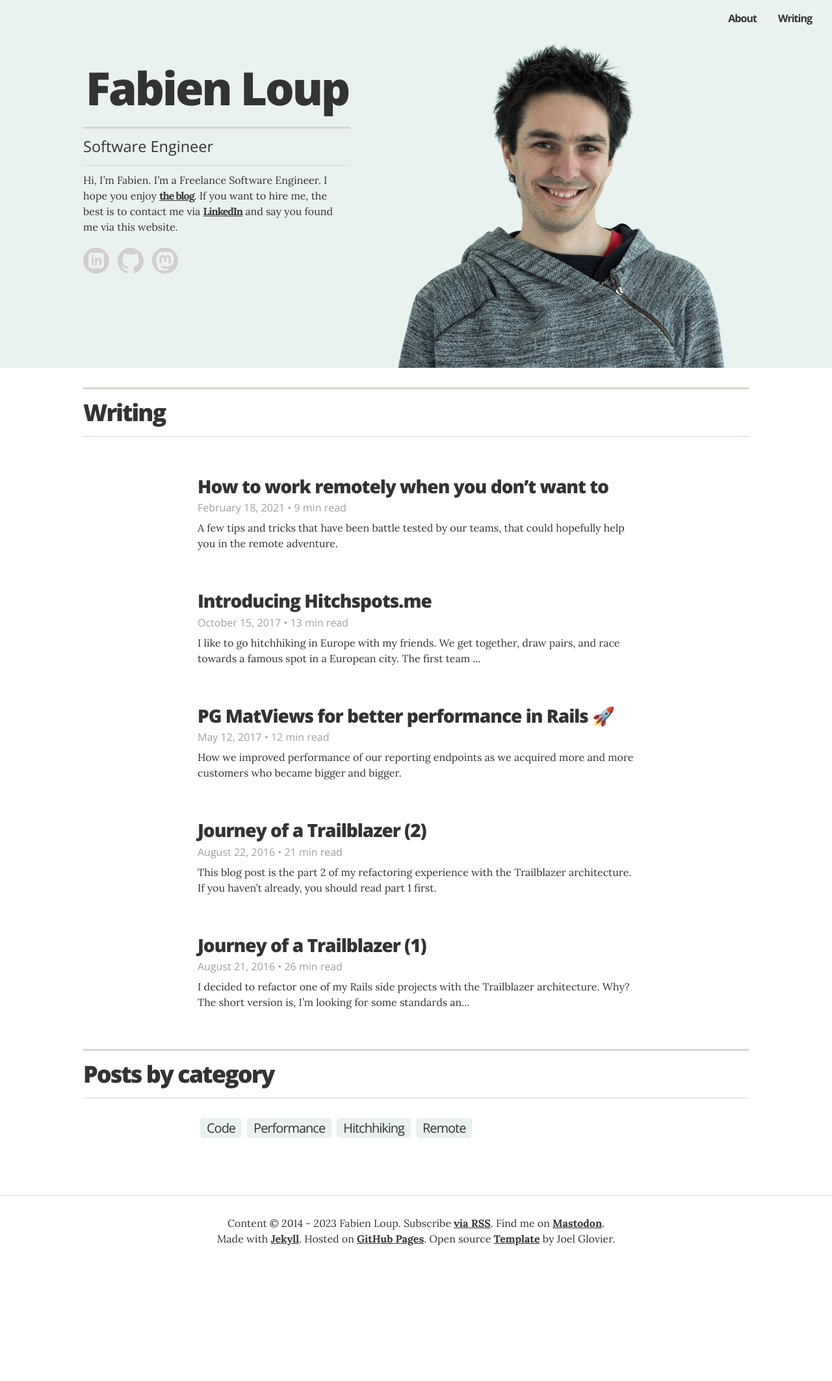
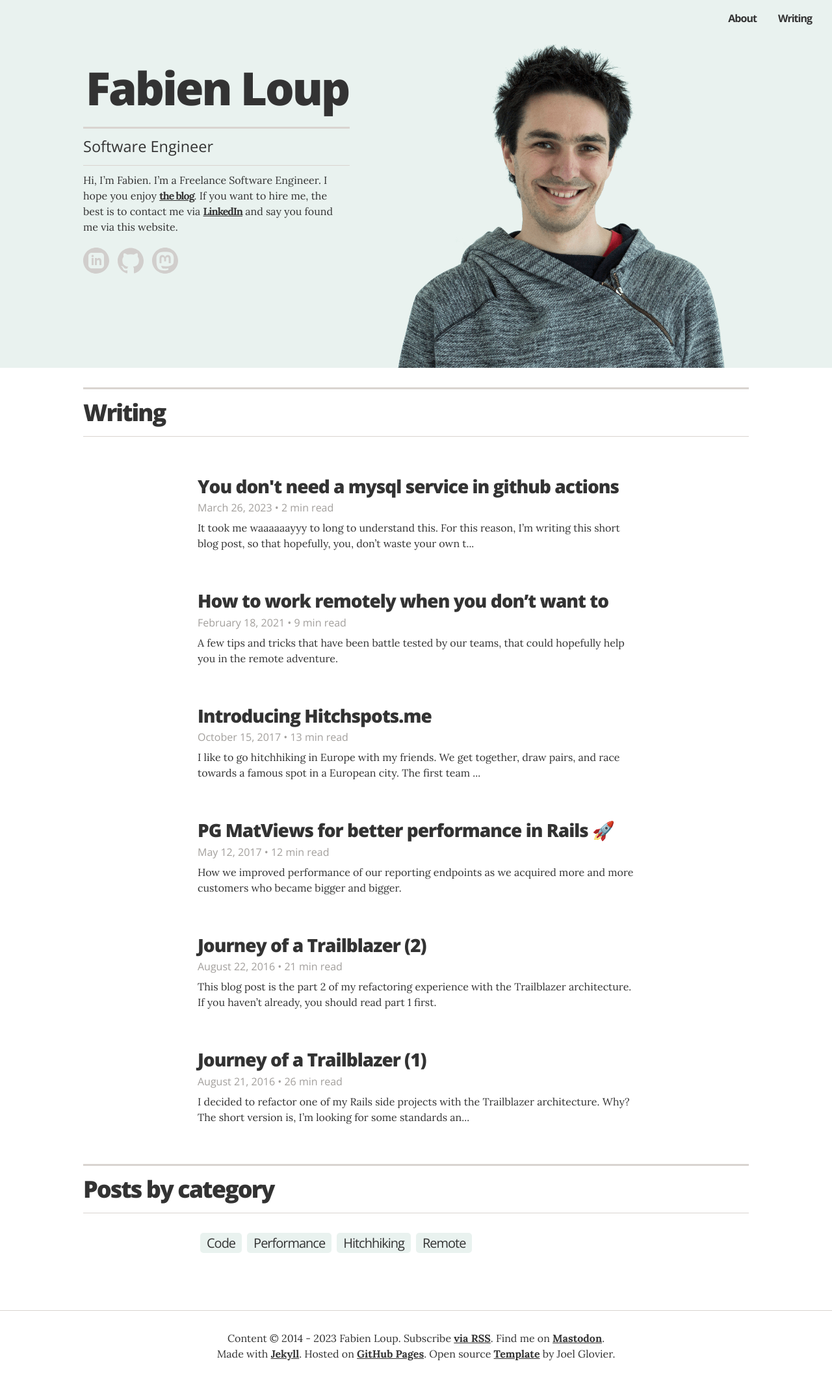
Before and after one commit to norydev/NoryDev.github.io, a Jekyll site: the page built from index.html, in a window 1280 px wide. Shown: the whole page at 65% size. Built offline with Jekyll 4.4.1, drawn with Linux system fonts in a browser that asks for light colours; nearby versions of some CDN libraries; before the commit the page ends 1948 px from its top, so only the background shows below that; some of the changed lines change nothing that is shown.

Commit message:
New post: mysql in github actions

````diff
--- /dev/null
+++ b/_posts/2023-03-26-no-need-for-mysql-service-in-github-actions.md
@@ -0,0 +1,61 @@
+---
+layout: blogpost
+title: You don't need a mysql service in github actions
+subhead: Things I whish I knew
+categories: code
+date: 2023-03-26 10:00:00 -0300
+imgclass: cherry-blossom
+---
+
+It took me waaaaaayyy to long to understand this. For this reason, I'm writing this short blog post, so that hopefully, you, don't waste your own time on it.
+
+If you are using github actions, and you need a mysql database in your CI script, **you don't need to include a mysql service manually**.
+
+What is this sorcery? Well, if your job runs on `ubuntu-latest`, and at least as of today the 26th of March 2023, `ubuntu-latest` **already includes a mysql service**.
+
+I, of course, didn't know that, and it only took me 🤬 too many tries to figure it out.
+
+![42 tries to setup mysql](/img/posts/many_tries.jpg)
+
+The only thing you have to not forget, is to manually start the mysql service. This could be easily overlooked because other services that you have to manually include (for example postgresql) do start their service automatically.
+
+Here is the script:
+
+```yaml
+---
+name: CI
+on: push
+jobs:
+  test:
+    runs-on: ubuntu-latest
+    strategy:
+      fail-fast: false
+    # services:
+      # We don't need mysql here because ubuntu-latest
+      # includes mysql already.
+      # The root user & passwords are root:root
+    steps:
+      # [...]
+      - name: Create DB
+        # The mysql service of ubuntu-latest is not
+        # started by default, so we first need to
+        # start it.
+        # Unlike with the postgres service for example,
+        # which allows to create a DB when decalring
+        # the service,
+        # here we need to manually create our mysql
+        # database:
+        run: |
+          sudo /etc/init.d/mysql start
+          mysql -e 'CREATE DATABASE my_test_database;' -uroot -proot
+
+        # In this ☝️ script, you probably need
+        # some DB setup setps (schema migrations for ex)
+        # as well
+
+      # run step requiring the DB
+      - name: Run tests
+        # [...]
+```
+
+Hope it helps. Cheers!
--- a/_sass/includes/_mixins.scss
+++ b/_sass/includes/_mixins.scss
@@ -61,6 +61,7 @@
   &.trail { background-image: url("../img/trail.jpg"); }
   &.flowers { background-image: url("../img/flowers.jpg"); }
   &.vw { background-image: url("../img/vw.jpg"); }
+  &.cherry-blossom { background-image: url("../img/cherry-blossom.jpg"); }
   &.coffee { background-image: url("../img/coffee.jpg"); }
   &.work_from_home { background-image: url("../img/work_from_home.jpg"); }
   &.scarab { background-image: url("../img/scarab.jpg"); }
````
Also changed, not shown: img/cherry-blossom.jpg (added), img/posts/many_tries.jpg (added).
